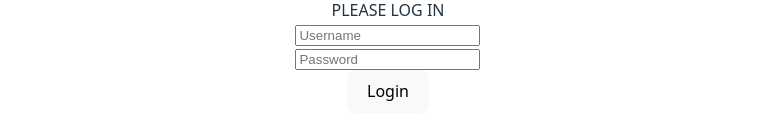
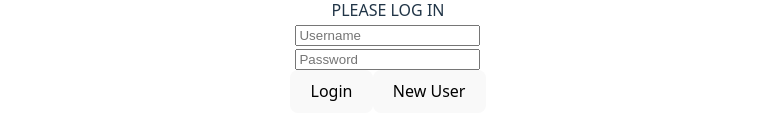
Before and after one commit to ch322047/MERNStack-Frontend, a React app: page / in a window 1280 px wide. Shown: the part 407-546 px from the top of the page, without its empty margins (252-1027 px from the left). Built offline with nearby package versions, Linux system fonts and the light colour scheme; the HTML template or start-up script is replaced by a standard one.

Commit message:
Add 'New User' button to Login component
First commit to front end (By Terry)

Simply learning & making small progress

```diff
--- a/src/components/Login.tsx
+++ b/src/components/Login.tsx
@@ -65,6 +65,8 @@ function Login()
 
       <button onClick={doLogin}>Login</button>
 
+      <button>New User</button>
+
       <span>{message}</span>
     </div>
   );
```
